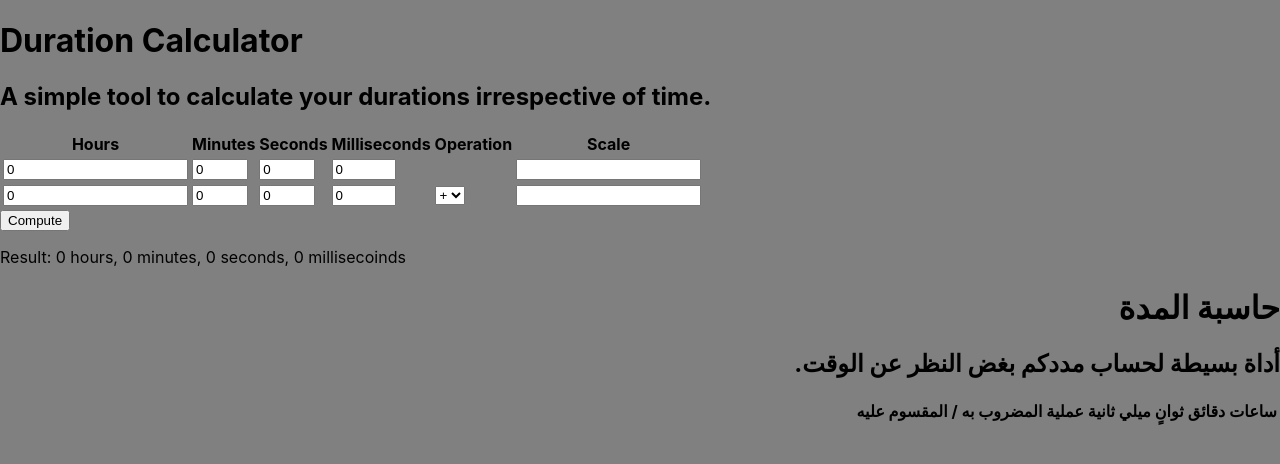
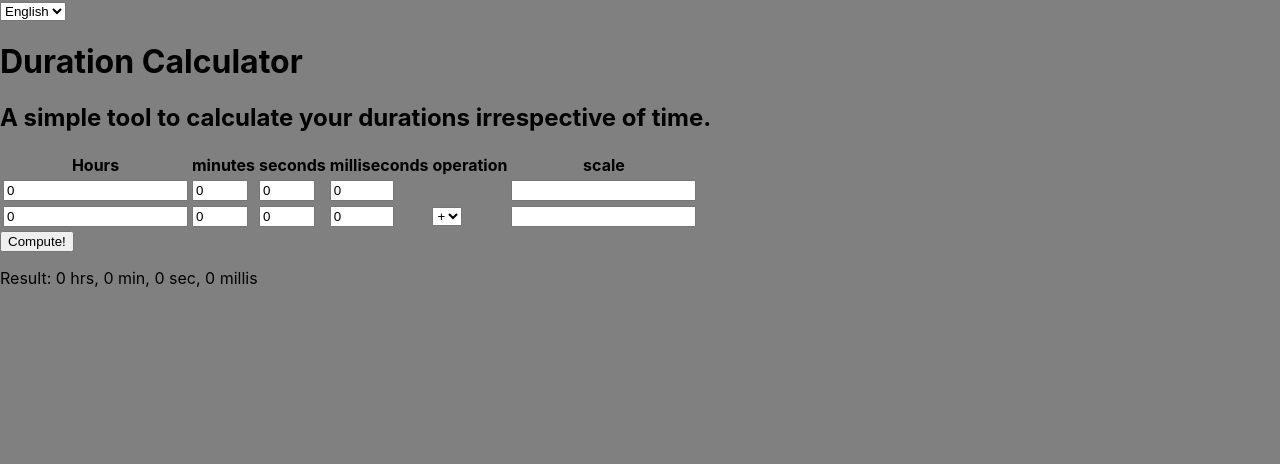
Before and after one commit to adnanian/duration-calculator, a React (Create React App) app: page / in a window 1280 px wide. Shown: the top 464 px of the page. Built offline with nearby package versions, Linux system fonts and the light colour scheme.

Commit message:
Implement language translation features

```diff
--- a/package.json
+++ b/package.json
@@ -10,8 +10,11 @@
     "@types/node": "^16.18.108",
     "@types/react": "^18.3.5",
     "@types/react-dom": "^18.3.0",
+    "i18next": "^23.15.1",
+    "i18next-http-backend": "^2.6.1",
     "react": "^18.3.1",
     "react-dom": "^18.3.1",
+    "react-i18next": "^15.0.2",
     "react-router-dom": "^6.26.2",
     "react-scripts": "5.0.1",
     "typescript": "^4.9.5",
--- /dev/null
+++ b/public/i18n/en.json
@@ -0,0 +1,13 @@
+{
+    "title": "Duration Calculator",
+    "subtitle": "A simple tool to calculate your durations irrespective of time.",
+    "label": "Select a language!",
+    "hours": "Hours",
+    "minutes": "minutes",
+    "seconds": "seconds",
+    "milliseconds": "milliseconds",
+    "operation": "operation",
+    "scale": "scale",
+    "compute": "Compute!",
+    "result": "Result: {{hours}} hrs, {{minutes}} min, {{seconds}} sec, {{milliseconds}} millis"
+}
--- a/src/App.tsx
+++ b/src/App.tsx
@@ -1,18 +1,24 @@
 import React, { ChangeEvent, useState } from 'react';
+import { useTranslation } from "react-i18next";
 // import { BrowserRouter, Route, Routes as RouteList } from 'react-router-dom';
 import Duration from './durationTools';
 import InputRow from './components/InputRow';
-import ArabicMode from './lang-pages/ArabicMode';
+import { Language, LanguageMap } from './lang';
 
 function App() {
   const MIN_ROW_SIZE: number = 2;
   const MAX_ROW_SIZE: number = 100;
 
+  const { i18n, t } = useTranslation();
+
   const [durations, setDurations] = useState<Duration[]>(
     new Array(MIN_ROW_SIZE).fill(null).map(() => new Duration(0, 0, 0, 0))
   );
 
-  const [durationResult, setDurationResult] = useState<Duration>(new Duration(0,0,0,0));
+  const [durationResult, setDurationResult] = useState<Duration>(new Duration(0, 0, 0, 0));
+
+  const [language, setLanguage] = useState<Language>(LanguageMap.ENGLISH);
+
 
   const handleChange = (e: ChangeEvent<HTMLInputElement>): void => {
     type DurationField = 'hours' | 'minutes' | 'seconds' | 'milliseconds';
@@ -41,34 +47,57 @@ function App() {
     setDurationResult(durations[0].minus(durations[1]));
   }
 
+  const handleSelection = (e: ChangeEvent<HTMLSelectElement>): void => {
+    const langCode = e.target.value;
+    i18n.changeLanguage(langCode);
+    setLanguage(LanguageMap[langCode]);
+  };
+
   const durationRows = durations.map((duration: Duration) => {
     return (
-      <InputRow key={duration.id} duration={duration} onChange={handleChange}/>
+      <InputRow key={duration.id} duration={duration} onChange={handleChange} />
     );
-  })
+  });
+
+  const languageOptions = Object.values(LanguageMap).map((language) => {
+    return (
+      <option key={language.code} value={language.code}>
+        {language.nativeName}
+      </option>
+    );
+  });
+
+  console.log(language?.dir);
 
   return (
-    <main>
-      <h1>Duration Calculator</h1>
-      <h2>A simple tool to calculate your durations irrespective of time.</h2>
+    <main dir={language?.dir || "ltr"}>
+      <select defaultValue={"en"} onChange={handleSelection}>
+        {languageOptions}
+      </select>
+      <h1>{t("title")}</h1>
+      <h2>{t("subtitle")}</h2>
       <table>
         <thead>
           <tr>
-            <th>Hours</th>
-            <th>Minutes</th>
-            <th>Seconds</th>
-            <th>Milliseconds</th>
-            <th>Operation</th>
-            <th>Scale</th>
+            <th>{t("hours")}</th>
+            <th>{t("minutes")}</th>
+            <th>{t("seconds")}</th>
+            <th>{t("milliseconds")}</th>
+            <th>{t("operation")}</th>
+            <th>{t("scale")}</th>
           </tr>
         </thead>
         <tbody>
           {durationRows}
         </tbody>
       </table>
-      <button onClick={compute}>Compute</button>
-      <p>Result: {durationResult.toReadable()}</p>
-      <ArabicMode/>
+      <button onClick={compute}>{t("compute")}</button>
+      <p>{t("result", {
+        hours: durationResult.hours,
+        minutes: durationResult.minutes,
+        seconds: durationResult.seconds,
+        milliseconds: durationResult.milliseconds
+      })}</p>
     </main>
   );
 
--- /dev/null
+++ b/src/i18n.ts
@@ -0,0 +1,22 @@
+import i18n from "i18next";
+import i18nBackend from "i18next-http-backend";
+import { initReactI18next } from "react-i18next";
+
+const getCurrentHost = process.env.NODE_ENV === "development" ? "http://localhost:3000" : "https://duration-calculator.netlify.app/";
+
+console.log(process.env);
+console.log(getCurrentHost);
+
+
+i18n.use(i18nBackend).use(initReactI18next).init({
+    lng: "en",
+    fallbackLng: "en",
+    interpolation: {
+        escapeValue: false,
+    },
+    backend: {
+        loadPath: `${getCurrentHost}/i18n/{{lng}}.json`,
+    },
+});
+
+export default i18n;
--- a/src/index.tsx
+++ b/src/index.tsx
@@ -1,5 +1,6 @@
 import React from 'react';
 import ReactDOM from 'react-dom/client';
+import './i18n';
 import './index.css';
 import App from './App';
 import reportWebVitals from './reportWebVitals';
--- a/src/lang-pages/ArabicMode.tsx
+++ /dev/null
@@ -1,28 +0,0 @@
-import React from "react";
-
-// Lookup later. https://dev.to/franklin030601/building-a-multi-language-app-with-react-js-2och
-const ArabicMode = () => {
-    // return <h1 dir="rtl" lang="ar">مرحبا للجميع! أنا اسمي عدنان، وأنا أحب البرمجة. أتمنى لكم يوما سعيدا.</h1>
-    return (
-        <main dir="rtl" lang="ar">
-            <h1>حاسبة المدة</h1>
-            <h2>أداة بسيطة لحساب مددكم بغض النظر عن الوقت.</h2>
-            <table>
-                <thead>
-                <tr>
-                    <th>ساعات</th>
-                    <th>دقائق</th>
-                    <th>ثوانٍ</th>
-                    <th>ميلي ثانية</th>
-                    <th>عملية</th>
-                    <th>المضروب به / المقسوم عليه</th>
-                </tr>
-                </thead>
-            <tbody>
-            </tbody>
-      </table>
-        </main>
-    );
-}
-
-export default ArabicMode;
--- a/src/lang-pages/EnglishMode.tsx
+++ /dev/null
@@ -1,5 +0,0 @@
-import React from "react";
-
-const EnglishMode = () => {
-
-};
--- /dev/null
+++ b/src/lang.ts
@@ -0,0 +1,24 @@
+export interface Language {
+    englishName: string,
+    nativeName: string,
+    code: string,
+    dir?: string
+}
+
+const ENGLISH: Language = {
+    englishName: "English",
+    nativeName: "English",
+    code: "en"
+};
+
+const ARABIC: Language = {
+    englishName: "Arabic",
+    nativeName: "العربية",
+    code: "ar",
+    dir: "rtl"
+};
+
+export const LanguageMap: Record<string, Language> = {
+    "en": ENGLISH,
+    "ar": ARABIC
+}
```
Also changed, not shown: public/i18n/ar.json (added, +13 -0 lines), 2 other files (tests, documents, lock files or other folders).
